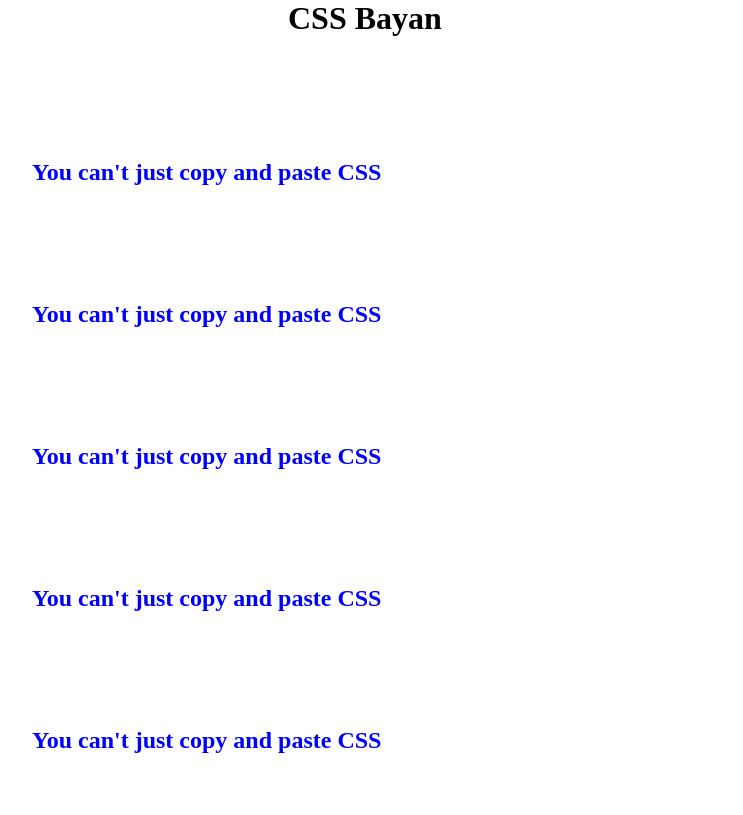
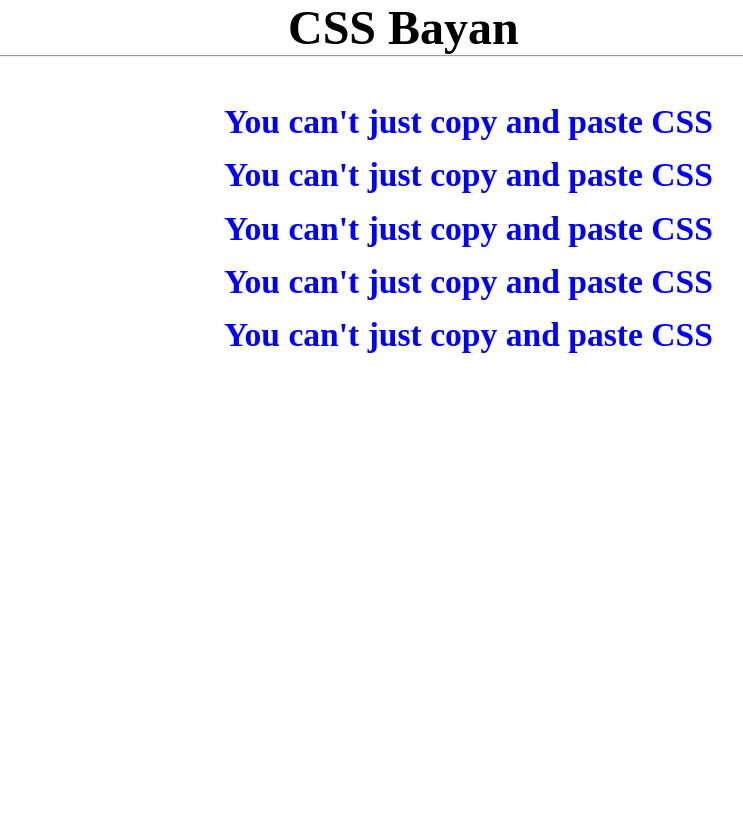
Before and after one commit to vitvampir/cssBayan, a plain HTML site: page index.html in a window 1280 px wide. Shown: the whole page, without its empty margins (32-775 px from the left). Drawn offline with Linux system fonts and the light colour scheme.

Commit message:
feat:adding work witk resolution for mobile, tablet and desctop(MON, 12 marth, 2023 21:23:55

```diff
--- a/index.html
+++ b/index.html
@@ -11,7 +11,7 @@
 </head>
 <body>
     <h1>CSS Bayan</h1>
-
+<hr>
 <div class="accordion">
 
     <div class="accordion-item">
--- a/style.css
+++ b/style.css
@@ -72,7 +72,38 @@ h2{
     background-image: url(cross.png);
   }
 
+  @media (min-width: 820px) {
 
+    h2{
+      font-size: 2em;
+    }
+
+
+  }
+
+  @media (min-width: 1080px) {
+
+    h1{
+      font-size: 3em;
+    }
+
+    h2{
+      font-size: 2.1em;
+      color: blue;
+      padding: 1% 0;
+    }
+
+    .accordion {
+      width: 60%;
+      padding: 3% 20%;
+    }
+
+    .accordion-image img{
+      width: 30%;
+  }
+
+
+  }
 
 
 
```
